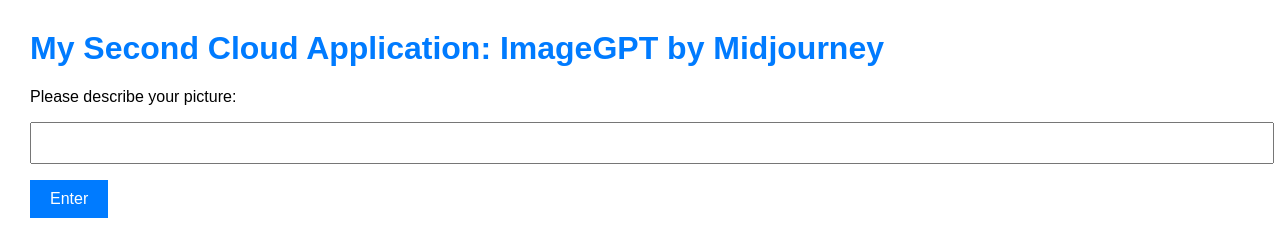
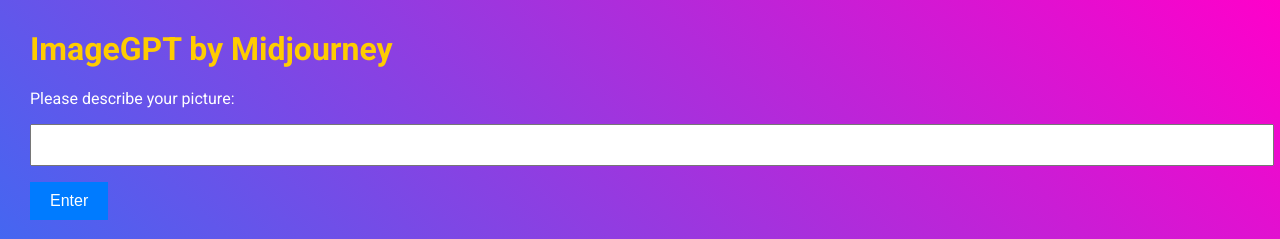
Before and after one commit to 1356738145/ImageGPT-Hezhili-001, a Flask app: page / in a window 1280 px wide. Shown: the top 239 px of the page. Run offline with Flask 2, Linux system fonts and the light colour scheme.

Commit message:
Update index.html

```diff
--- a/templates/index.html
+++ b/templates/index.html
@@ -1,15 +1,21 @@
 <!DOCTYPE html>
 <html>
 <head>
-    <title>My Second Cloud Application: ImageGPT by Midjourney</title>
+    <title>ImageGPT by Midjourney</title>
     <style>
         body {
-            font-family: Arial, sans-serif;
+            font-family: 'Roboto', Arial, sans-serif;
             margin: 30px;
+            background-color: #f1f1f1;
+            background-image: linear-gradient(45deg, #008cff, #ff00ca);
+            background-size: cover;
+            background-repeat: no-repeat;
+            background-attachment: fixed;
+            color: #fff;
         }
 
         h1 {
-            color: #007BFF;
+            color: #ffcc00;
         }
 
         form {
@@ -48,9 +54,10 @@
             box-shadow: 0px 0px 5px rgba(0, 0, 0, 0.3);
         }
     </style>
+    <link rel="stylesheet" href="https://fonts.googleapis.com/css2?family=Roboto:wght@400;700&display=swap">
 </head>
 <body>
-    <h1>My Second Cloud Application: ImageGPT by Midjourney</h1>
+    <h1>ImageGPT by Midjourney</h1>
     <form action="/" method="post">
         <p>Please describe your picture:</p>
         <p><input type="text" name="question"></p>
```
